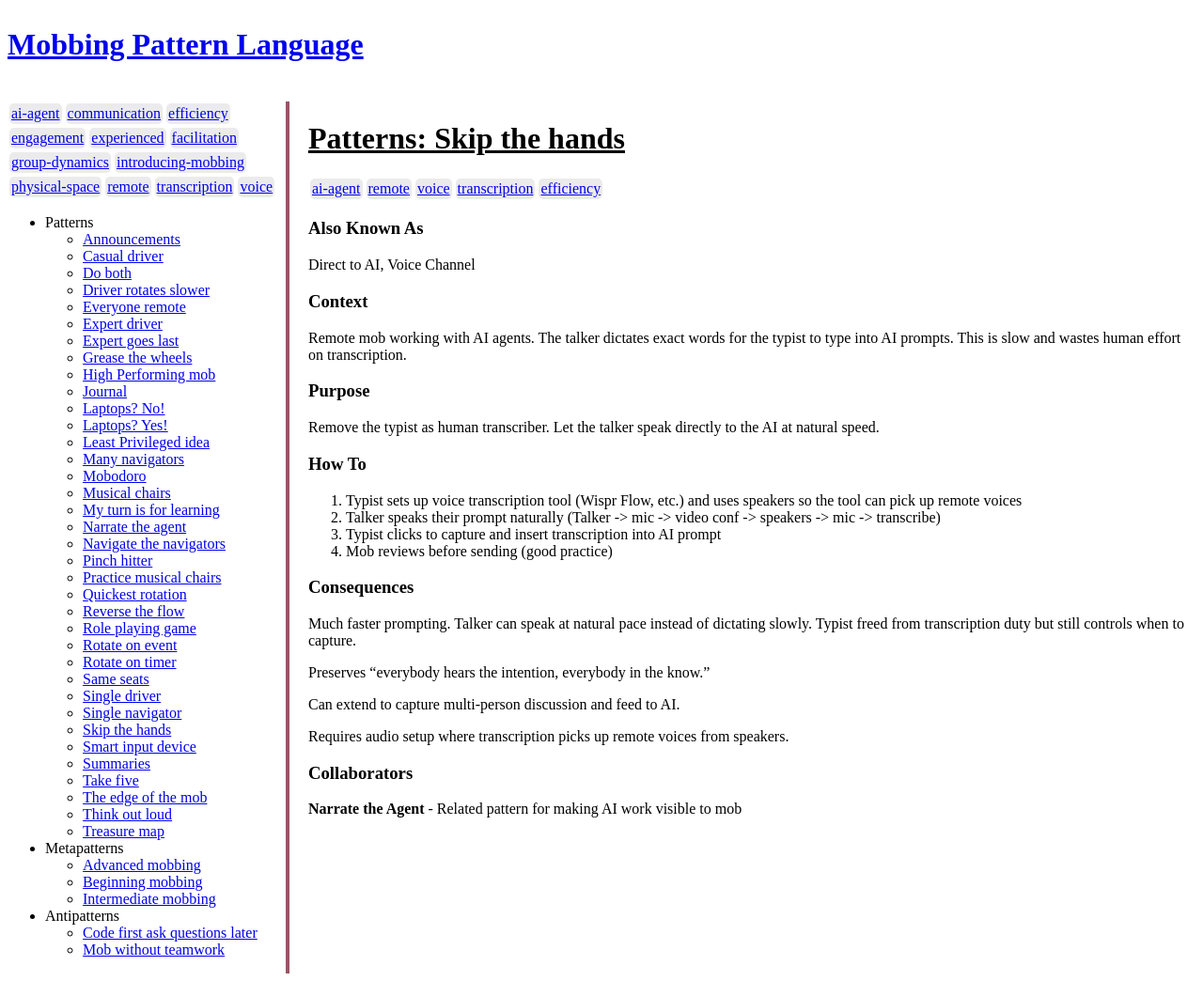
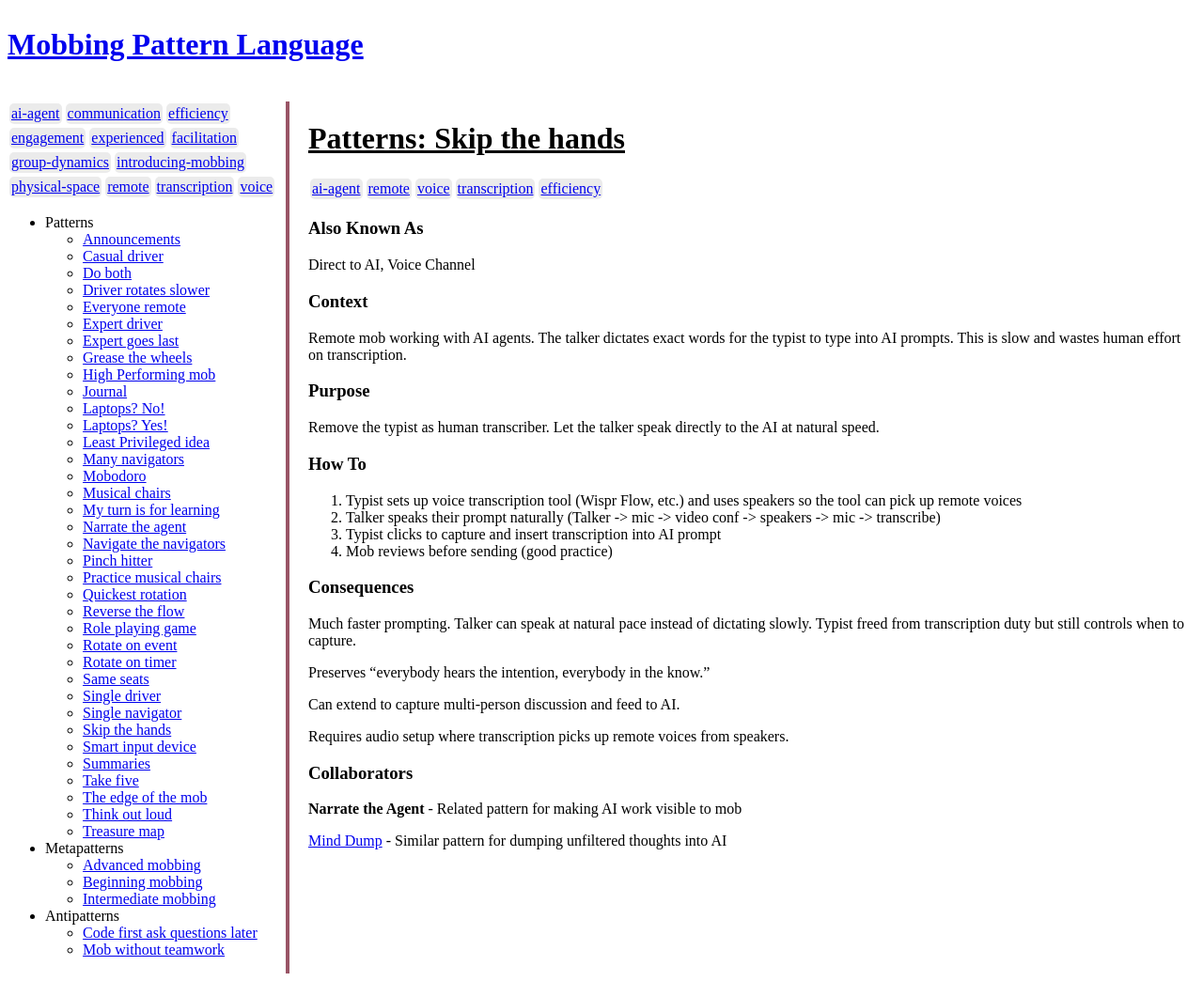
Before and after one commit to JayBazuzi/Mobbing-Pattern-Language, a Jekyll site: the page built from _patterns/Skip the Hands.md, in a window 1280 px wide. Shown: the whole page at 94% size. Built offline with Jekyll 4.4.1, drawn with Linux system fonts in a browser that asks for light colours.

Commit message:
Add Mind Dump as collaborator pattern
🤖 Generated with [Claude Code](https://claude.com/claude-code)

Co-Authored-By: Claude <noreply@anthropic.com>

```diff
--- a/_patterns/Skip the Hands.md
+++ b/_patterns/Skip the Hands.md
@@ -34,3 +34,5 @@ Requires audio setup where transcription picks up remote voices from speakers.
 # Collaborators
 
 **Narrate the Agent** - Related pattern for making AI work visible to mob
+
+[Mind Dump](https://lexler.github.io/augmented-coding-patterns/patterns/mind-dump/) - Similar pattern for dumping unfiltered thoughts into AI
```
